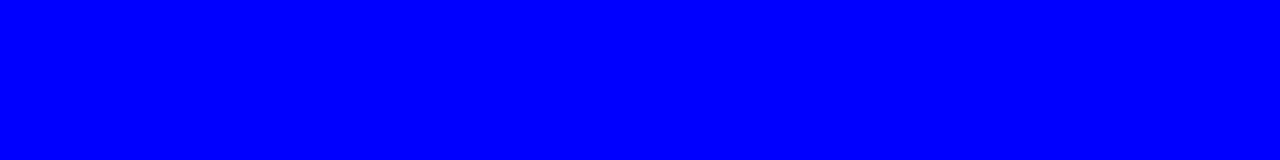
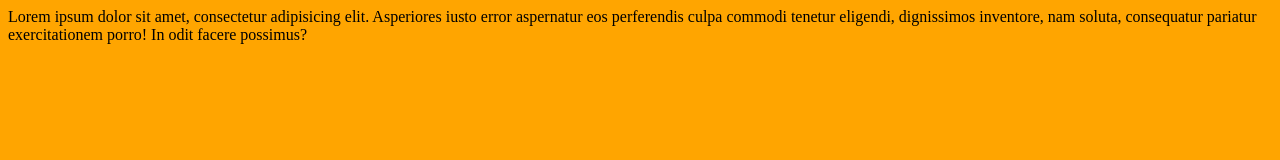
Before and after one commit to ibkistoure-hub/cours-html, a plain HTML site: page index.html in a window 1280 px wide. Drawn offline with Linux system fonts and the light colour scheme.

Commit message:
changement de couleur du body en orange

```diff
--- a/index.html
+++ b/index.html
@@ -8,6 +8,11 @@
     <title>Document</title>
 </head>
 <body>
+    <header>
+        <div class="presentation">
+            Lorem ipsum dolor sit amet, consectetur adipisicing elit. Asperiores iusto error aspernatur eos perferendis culpa commodi tenetur eligendi, dignissimos inventore, nam soluta, consequatur pariatur exercitationem porro! In odit facere possimus?
+        </div>
+    </header>
 
 </body>
 </html>
--- a/style.css
+++ b/style.css
@@ -1,3 +1,3 @@
 body{
-    background-color: blue;
+    background-color: orange;
 }
```
